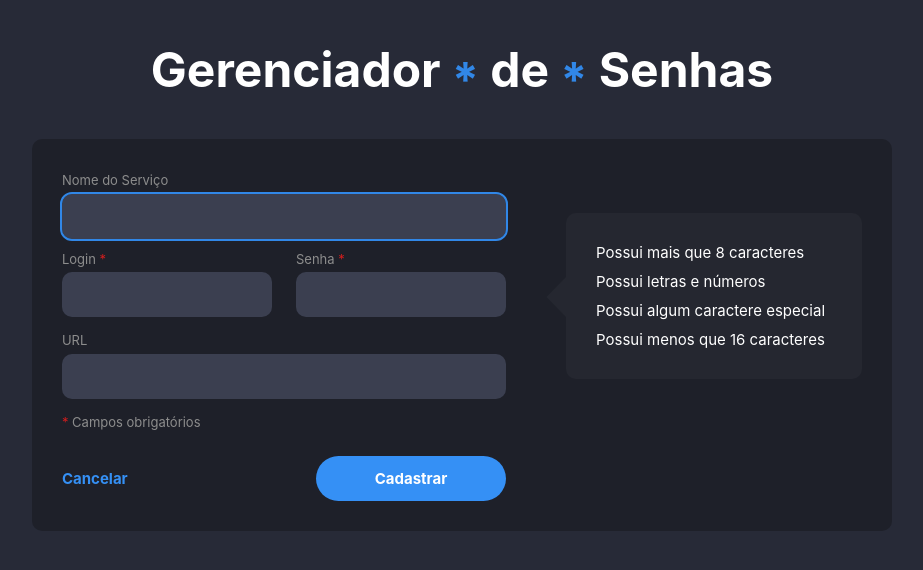
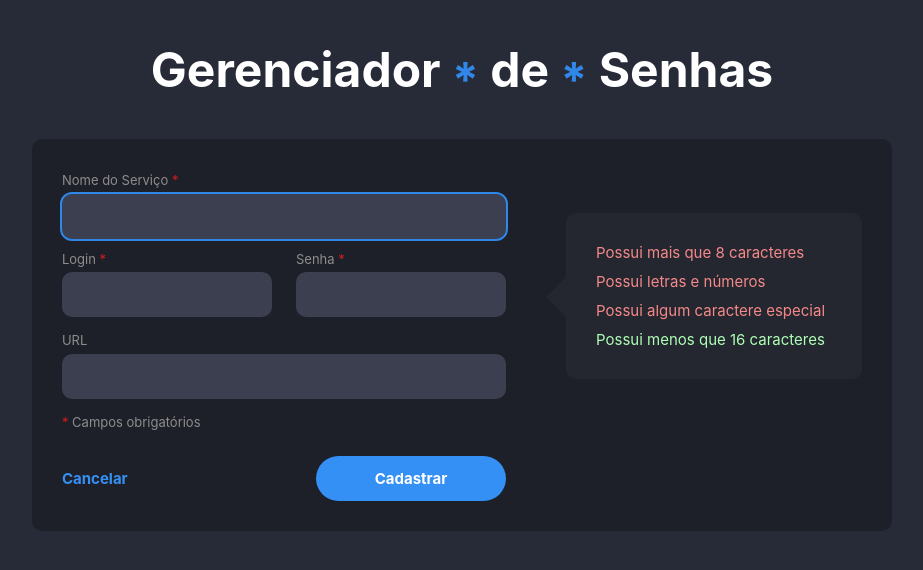
Before and after one commit to vinicius-melo99/vmd-password-manager, a React (Vite) app: page / in a window 1280 px wide. Shown: the top 570 px of the page, without its empty margins (178-1101 px from the left). Built offline with nearby package versions, Linux system fonts and the light colour scheme.

Commit message:
feat: concluido informativo de requisitos com troca dinâmica de cores, conforme são cumpridos

```diff
--- a/src/components/FormContainer/FormContainer.tsx
+++ b/src/components/FormContainer/FormContainer.tsx
@@ -1,12 +1,47 @@
 import './styles.css';
 import InputsContainer from '../InputsContainer/InputsContainer';
 import RulesContainer from '../RulesContainer/RulesContainer';
+import { useEffect, useState } from 'react';
 
 const FormContainer = () => {
+  const [minLenghRule, setMinLenghRule] = useState(false);
+  const [maxLenghRule, setMaxLenghRule] = useState(true);
+  const [lettersAndNumbersRule, setLettersAndNumbersRule] = useState(false);
+  const [specialCharRule, setSpecialCharRule] = useState(false);
+  const [allRulesOk, setAllRulesOk] = useState(false);
+
+  useEffect(() => {
+    checkRules();
+  })
+
+  const checkPasswordRules = (password: string) => {
+    const regex1 = new RegExp(/^(?=.*[a-zA-Z])(?=.*\d).+$/);
+    const regex2 = new RegExp(/[!@#$%^&*(),.?":{}|<>]/);
+
+    setMinLenghRule(password.length >= 8);
+    setMaxLenghRule(password.length <= 16);
+    setLettersAndNumbersRule(regex1.test(password));
+    setSpecialCharRule(regex2.test(password));
+  }
+
+  const checkRules = () => {
+    const check = (minLenghRule &&
+      maxLenghRule && lettersAndNumbersRule && specialCharRule);
+      setAllRulesOk(check);
+  }
+
   return (
     <section className='form-container'>
-      <InputsContainer />
-      <RulesContainer />
+      <InputsContainer
+        checkPasswordRules={ checkPasswordRules }
+        allRulesOk={ allRulesOk }
+      />
+      <RulesContainer
+        minLenghRule={ minLenghRule }
+        maxLenghRule={ maxLenghRule }
+        lettersAndNumbersRule={ lettersAndNumbersRule }
+        specialCharRule={ specialCharRule }
+      />
     </section>
   )
 }
--- a/src/components/FormInput/FormInput.tsx
+++ b/src/components/FormInput/FormInput.tsx
@@ -5,7 +5,8 @@ import { InputProps } from '../../types';
 const FormInput = ({ labelText, type, name, value, autoFocus, handleInput }: InputProps) => {
   return (
     <label>
-      { (labelText === "Login" || labelText === "Senha") ?
+      { (labelText === "Login" ||
+        labelText === "Senha" || labelText === "Nome do Serviço") ?
         <>{labelText}<span className='required'> *</span></>
         : labelText }
       <div></div>
--- a/src/components/InputsContainer/InputsContainer.tsx
+++ b/src/components/InputsContainer/InputsContainer.tsx
@@ -1,8 +1,9 @@
 import './styles.css';
 import FormInput from '../FormInput/FormInput';
 import { ChangeEvent, FormEvent, useState } from 'react';
+import { InputsContainerProps } from '../../types';
 
-const InputsContainer = () => {
+const InputsContainer = ({ checkPasswordRules, allRulesOk }: InputsContainerProps) => {
   const [service, setService] = useState('');
   const [login, setLogin] = useState('');
   const [password, setPassword] = useState('');
@@ -24,6 +25,7 @@ const InputsContainer = () => {
 
       case 'password-input':
         setPassword(value);
+        checkPasswordRules(value);
         break;
 
       case 'url-input':
@@ -33,7 +35,6 @@ const InputsContainer = () => {
       default:
         break;
     }
-
   }
 
   return (
@@ -81,8 +82,17 @@ const InputsContainer = () => {
           </span>
         </div>
         <div className='buttons-wrapper'>
-          <button className='cancel-button'>Cancelar</button>
-          <button className='submit-button'>Cadastrar</button>
+          <button
+            className='cancel-button'
+          >
+            Cancelar
+          </button>
+          <button
+            className='submit-button'
+            disabled={!(service && login && password && allRulesOk)}
+          >
+            Cadastrar
+          </button>
         </div>
       </form>
     </div>
--- a/src/components/InputsContainer/styles.css
+++ b/src/components/InputsContainer/styles.css
@@ -58,6 +58,10 @@
   background-color: var(--submit-btn-hover-color);
 }
 
+.buttons-wrapper .submit-button:disabled {
+  cursor: not-allowed;
+}
+
 .buttons-wrapper .cancel-button:hover {
   text-decoration: underline;
 }
--- a/src/components/RulesContainer/RulesContainer.tsx
+++ b/src/components/RulesContainer/RulesContainer.tsx
@@ -1,15 +1,28 @@
 import './styles.css';
+import { RulesContainerProps } from '../../types';
 
-const RulesContainer = () => {
+const RulesContainer = (
+  { minLenghRule,
+    maxLenghRule,
+    lettersAndNumbersRule,
+    specialCharRule }: RulesContainerProps) => {
   return (
     <div className='rules-container'>
       <div className='rules'>
         <div className='arrow-left'></div>
         <ul>
-          <li>Possui mais que 8 caracteres</li>
-          <li>Possui letras e números</li>
-          <li>Possui algum caractere especial</li>
-          <li>Possui menos que 16 caracteres</li>
+          <li style={{ color: minLenghRule ? '#AEFFB6' : '#F58989' }}>
+            Possui mais que 8 caracteres
+          </li>
+          <li style={{ color: lettersAndNumbersRule ? '#AEFFB6' : '#F58989' }}>
+            Possui letras e números
+          </li>
+          <li style={{ color: specialCharRule ? '#AEFFB6' : '#F58989' }}>
+            Possui algum caractere especial
+          </li>
+          <li style={{ color: maxLenghRule ? '#AEFFB6' : '#F58989' }}>
+            Possui menos que 16 caracteres
+          </li>
         </ul>
       </div>
     </div>
```
Also changed, not shown: src/types/index.ts (+12 -0 lines).
